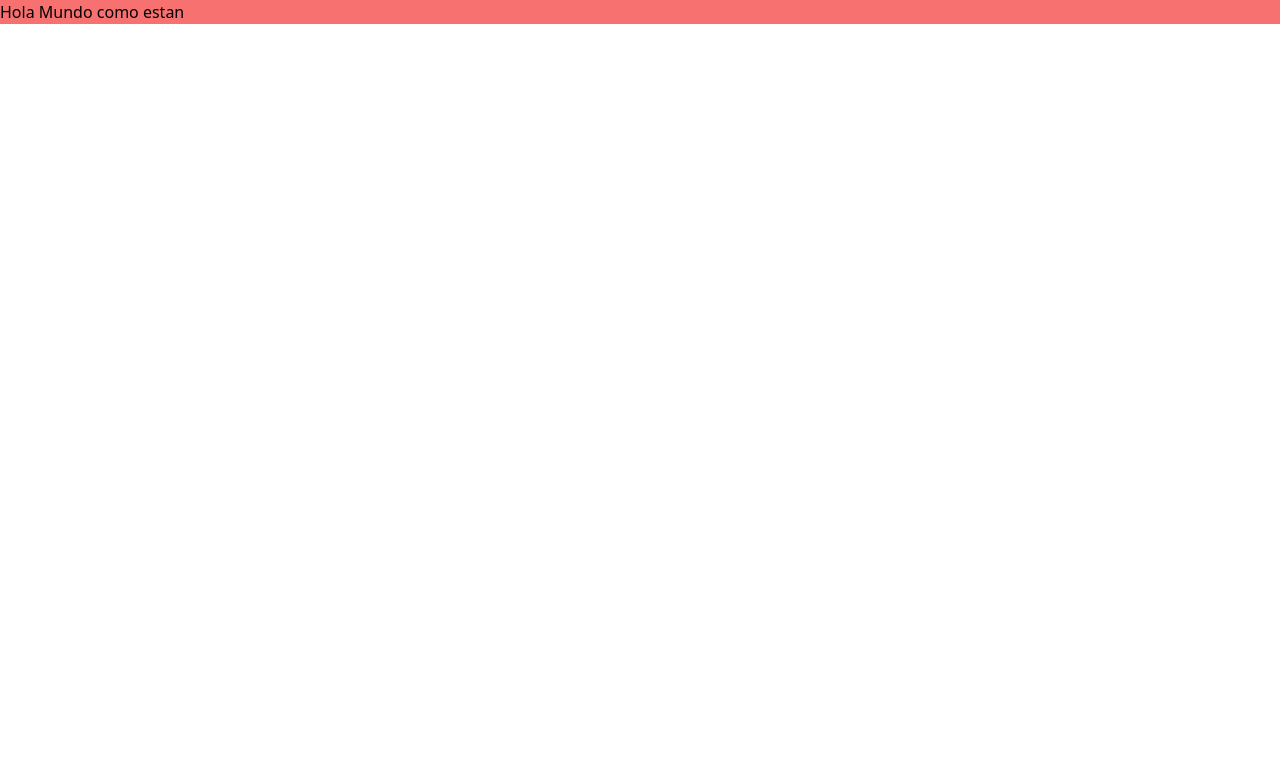
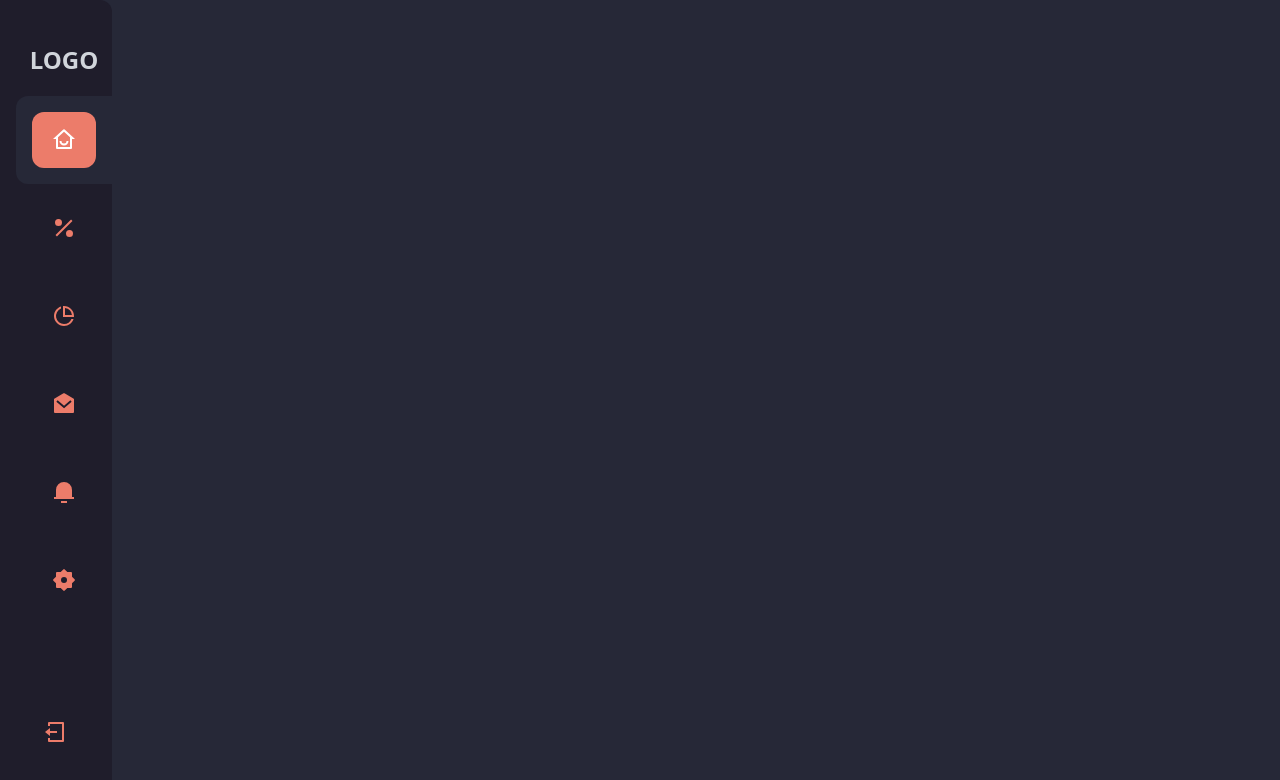
Before and after one commit to AngieCohenDev/proyecto-tiendaEnlinea-react, a React (Vite) app: page / in a window 1280 px wide. Shown: the top 780 px of the page. Built offline with nearby package versions, Linux system fonts and the light colour scheme.

Commit message:
hasta este punto se creo Sidebar y se esta iniciando la parte responsive

```diff
--- a/src/App.jsx
+++ b/src/App.jsx
@@ -1,5 +1,35 @@
+import { RiMenu2Fill, RiUser5Line, RiAddLine,RiPercentFill } from "react-icons/ri";
+import { useState } from "react";
+import Sidebar from "./components/shared/Sidebar";
+
+
 function App() {
-  return <div className="bg-red-400">Hola Mundo como estan</div>;
+  const [showMenu, setShowMenu] = useState(false);
+  const [showOrder, setShowOrder] = useState(false);
+
+  const toggleMenu = () => {
+    setShowMenu(!showMenu);
+  };
+  return (
+    <div className="bg-[#262837] w-full min-h-screen">
+      <Sidebar showMenu={showMenu} />
+      {/*Menu movil*/}
+      <nav className="bg-[#1F1D2B]  lg:hidden fixed w-full bottom-0 left-0 text-3xl text-gray-400 py-2 px-8 flex items-center justify-between rounded-tl-xl rounded-tr-xl">
+        <button className="p-2">
+          <RiUser5Line />
+        </button>
+        <button className="p-2">
+          <RiPercentFill />
+        </button>
+        <button className="p-2">
+          <RiAddLine />
+        </button>
+        <button onClick={toggleMenu} className="text-white p-2">
+          <RiMenu2Fill />
+        </button>
+      </nav>
+    </div>
+  );
 }
 
 export default App;
--- /dev/null
+++ b/src/components/shared/Sidebar.jsx
@@ -0,0 +1,92 @@
+import React from "react";
+import {
+  RiHomeSmileLine,
+  RiPercentFill,
+  RiPieChartLine,
+  RiMailOpenFill,
+  RiNotification3Fill,
+  RiSettings2Fill,
+  RiLogoutBoxLine,
+} from "react-icons/ri";
+
+const Sidebar = (props) => {
+  const { showMenu } = props;
+
+  return (
+    <div
+      className={"bg-[#1F1D2B] fixed lg:left-0 top-0 w-28 h-full flex flex-col justify-between py-6 rounded-tr-xl rounded-br-xl z-50 -left-full"}
+    >
+      <div>
+        <ul className="pl-4">
+          <li>
+            <h1 className="text-2xl text-gray-300 uppercase font-bold text-center my-5">
+              logo
+            </h1>
+          </li>
+          <li className="bg-[#262837] p-4 rounded-tl-xl rounded-bl-xl">
+            <a
+              href="#"
+              className="bg-[#ec7c6a] p-4 flex justify-center rounded-xl text-white"
+            >
+              <RiHomeSmileLine className="text-2xl" />
+            </a>
+          </li>
+          <li className="hover:bg-[#262837] p-4 rounded-tl-xl rounded-bl-xl group transition-colors">
+            <a
+              href="#"
+              className="group-hover:bg-[#ec7c6a] p-4 flex justify-center rounded-xl text-[#ec7c6a] group-hover:text-white transition-colors"
+            >
+              <RiPercentFill className="text-2xl" />
+            </a>
+          </li>
+          <li className="hover:bg-[#262837] p-4 rounded-tl-xl rounded-bl-xl group transition-colors">
+            <a
+              href="#"
+              className="group-hover:bg-[#ec7c6a] p-4 flex justify-center rounded-xl text-[#ec7c6a] group-hover:text-white transition-colors"
+            >
+              <RiPieChartLine className="text-2xl" />
+            </a>
+          </li>
+          <li className="hover:bg-[#262837] p-4 rounded-tl-xl rounded-bl-xl group transition-colors">
+            <a
+              href="#"
+              className="group-hover:bg-[#ec7c6a] p-4 flex justify-center rounded-xl text-[#ec7c6a] group-hover:text-white transition-colors"
+            >
+              <RiMailOpenFill className="text-2xl" />
+            </a>
+          </li>
+          <li className="hover:bg-[#262837] p-4 rounded-tl-xl rounded-bl-xl group transition-colors">
+            <a
+              href="#"
+              className="group-hover:bg-[#ec7c6a] p-4 flex justify-center rounded-xl text-[#ec7c6a] group-hover:text-white transition-colors"
+            >
+              <RiNotification3Fill className="text-2xl" />
+            </a>
+          </li>
+          <li className="hover:bg-[#262837] p-4 rounded-tl-xl rounded-bl-xl group transition-colors">
+            <a
+              href="#"
+              className="group-hover:bg-[#ec7c6a] p-4 flex justify-center rounded-xl text-[#ec7c6a] group-hover:text-white transition-colors"
+            >
+              <RiSettings2Fill className="text-2xl" />
+            </a>
+          </li>
+        </ul>
+      </div>
+      <div>
+        <ul>
+          <li className="hover:bg-[#262837] p-4 rounded-tl-xl rounded-bl-xl group transition-colors">
+            <a
+              href="#"
+              className="group-hover:bg-[#ec7c6a] p-4 flex justify-center rounded-xl text-[#ec7c6a] group-hover:text-white transition-colors"
+            >
+              <RiLogoutBoxLine className="text-2xl" />
+            </a>
+          </li>
+        </ul>
+      </div>
+    </div>
+  );
+};
+
+export default Sidebar;
```
